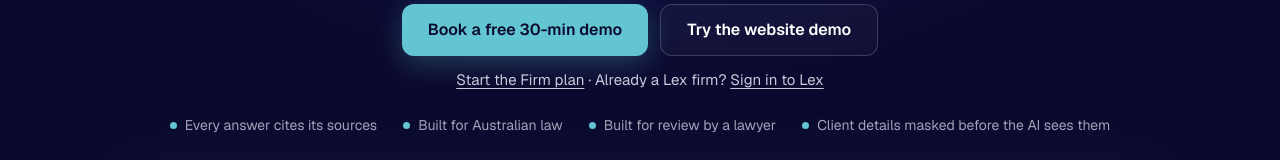
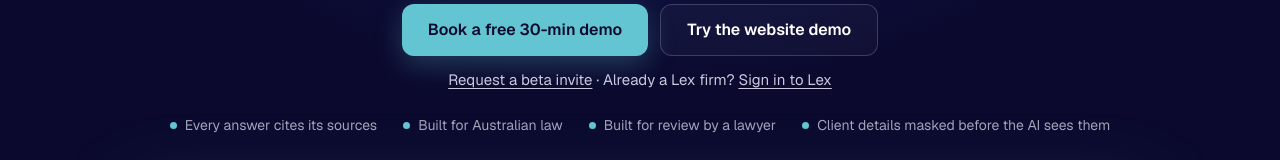
Before and after one commit to sg-satoshi/saabai-site, a Next.js app: page /legal in a window 1280 px wide. Shown: the part 515-675 px from the top of the page. Built offline with nearby package versions, Linux system fonts and the light colour scheme; no server answers.

Commit message:
/legal: 'Request a beta invite' replaces self-serve signup link; keep sign-in (#408)

```diff
--- a/app/legal/page.tsx
+++ b/app/legal/page.tsx
@@ -159,7 +159,7 @@ export default function LegalPage() {
             <a className="lx-btn lx-ghost" href="#demo">Try the website demo</a>
           </div>
           <p className="lx-lead" style={{ marginTop: 12, fontSize: 15 }}>
-            <a href="/lex/signup" style={{ textDecoration: "underline", textUnderlineOffset: 3 }}>Start the Firm plan</a>
+            <a href="mailto:hello@saabai.ai?subject=Lex%20beta%20invite" style={{ textDecoration: "underline", textUnderlineOffset: 3 }}>Request a beta invite</a>
             {" · "}
             Already a Lex firm? <a href="/login?redirect=/lex" style={{ textDecoration: "underline", textUnderlineOffset: 3 }}>Sign in to Lex</a>
           </p>
```
Also changed, not shown: 1 other file (tests, documents, lock files or other folders).
